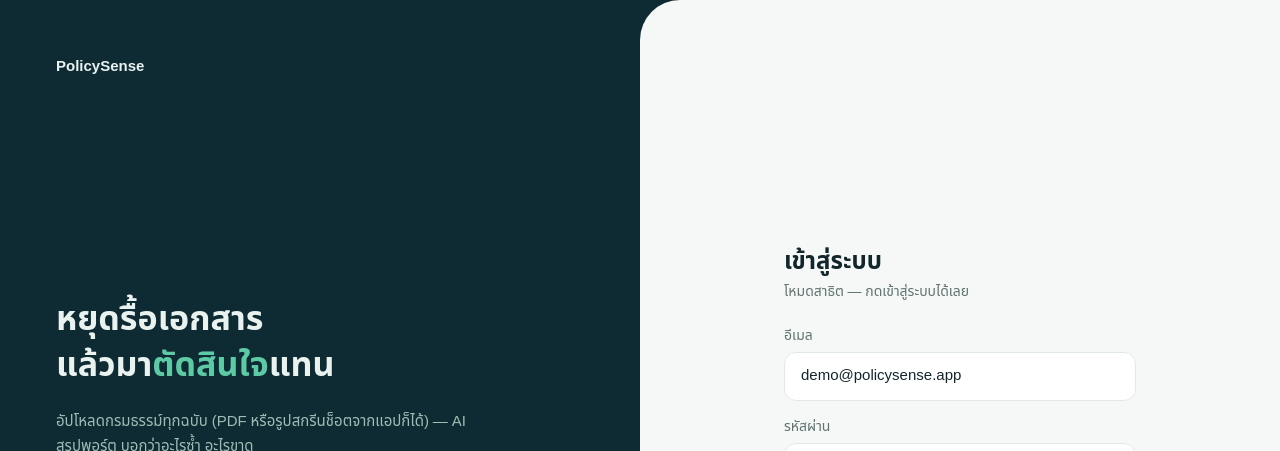
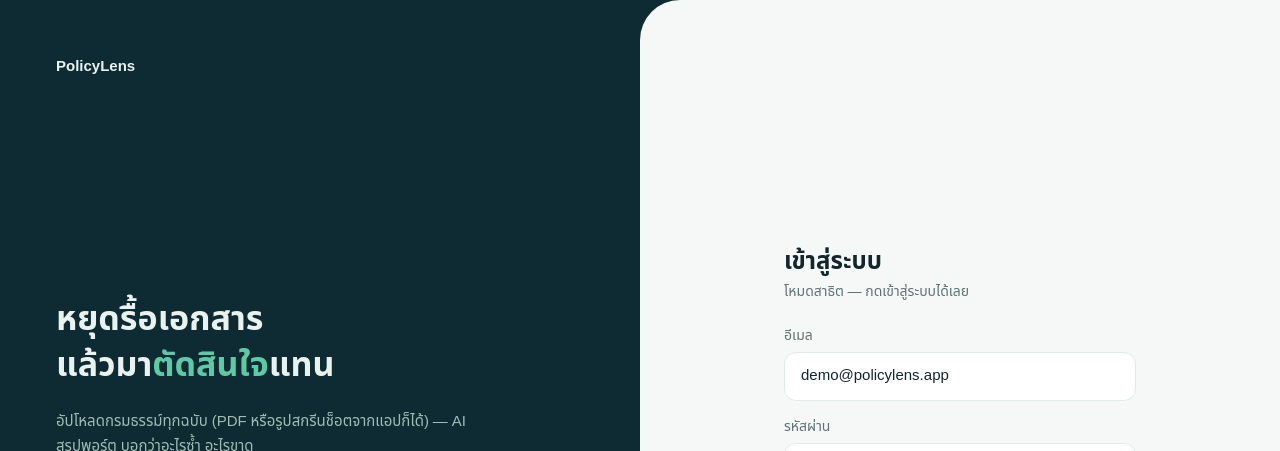
Before and after one commit to lilumai/policysense-frontend, a Next.js app: page / in a window 1280 px wide. Shown: the top 451 px of the page. Built offline with nearby package versions, Linux system fonts and the light colour scheme; no server answers; a web font is replaced by a local one.

Commit message:
rebrand: PolicySense to PolicyLens

```diff
--- a/app/layout.tsx
+++ b/app/layout.tsx
@@ -3,7 +3,7 @@ import type { Metadata } from "next";
 import "./globals.css";
 
 export const metadata: Metadata = {
-  title: "PolicySense — เข้าใจพอร์ตประกันใน 1 ขั้นตอน",
+  title: "PolicyLens — เข้าใจพอร์ตประกันใน 1 ขั้นตอน",
 };
 
 export default function RootLayout({
--- a/components/screens/LoginScreen.tsx
+++ b/components/screens/LoginScreen.tsx
@@ -9,13 +9,13 @@ interface LoginScreenProps {
 }
 
 export default function LoginScreen({ onLogin }: LoginScreenProps) {
-  const [email, setEmail] = useState("demo@policysense.app");
+  const [email, setEmail] = useState("demo@policylens.app");
   const [password, setPassword] = useState("demo1234");
 
   return (
     <div className="min-h-screen grid grid-cols-1 loginlg:grid-cols-2 bg-[var(--ink)]">
       <div className="hidden loginlg:flex flex-col justify-between p-14 text-[#E9F2EF]">
-        <div className="font-semibold">PolicySense</div>
+        <div className="font-semibold">PolicyLens</div>
         <div>
           <div className="text-[34px] font-semibold leading-[1.35]">
             หยุดรื้อเอกสาร
@@ -64,7 +64,7 @@ export default function LoginScreen({ onLogin }: LoginScreenProps) {
             />
           </label>
           <button
-            onClick={() => onLogin(email || "demo@policysense.app")}
+            onClick={() => onLogin(email || "demo@policylens.app")}
             className="w-full py-3 rounded-xl bg-[var(--teal)] text-white font-medium text-[15px] hover:bg-[var(--tealDark)]"
           >
             เข้าสู่ระบบ
--- a/components/ui/Nav.tsx
+++ b/components/ui/Nav.tsx
@@ -28,7 +28,7 @@ export default function Nav({ screen, userEmail, canReview, canDashboard, onNavi
   return (
     <header className="sticky top-0 z-10 bg-[var(--card)] border-b border-[var(--border)]">
       <div className="max-w-[960px] mx-auto px-4 py-3 flex items-center justify-between gap-2">
-        <span className="font-semibold text-[var(--ink)]">PolicySense</span>
+        <span className="font-semibold text-[var(--ink)]">PolicyLens</span>
         <nav className="flex gap-1">
           {TABS.map((t) => {
             const enabled = enabledFor(t.key);
```
